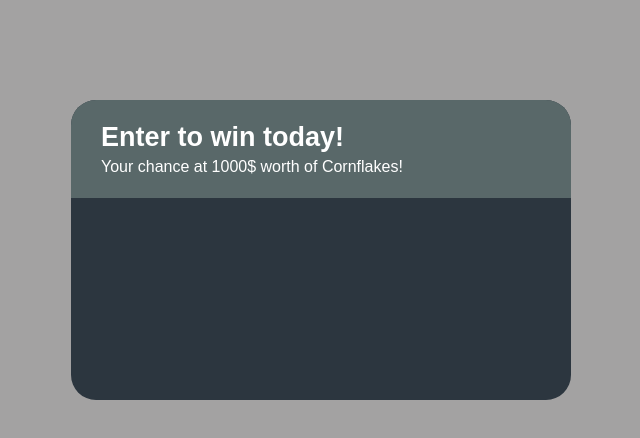
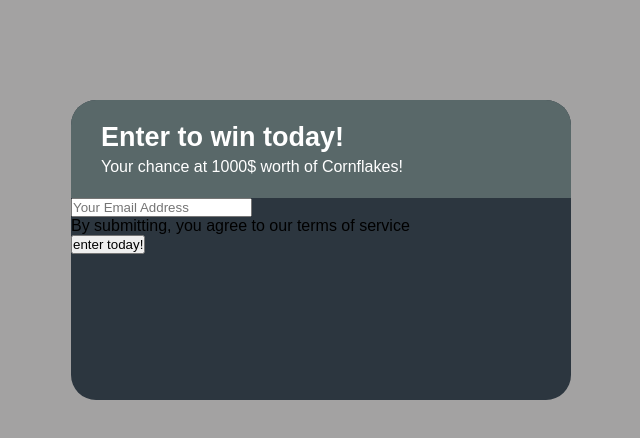
Before and after one commit to jamiev03/DailyUI--1, a plain HTML site: page sign-up-form.html in a window 1280 px wide. Shown: the whole page, without its empty margins (319-959 px from the left). Drawn offline with Linux system fonts and the light colour scheme.

Commit message:
added form

```diff
--- a/sign-up-form.html
+++ b/sign-up-form.html
@@ -13,6 +13,11 @@
             <h2>Enter to win today!</h2>
             <p>Your chance at 1000$ worth of Cornflakes!</p>
         </div>
+        <div class="form">
+            <input type="email" name="email" id="email" placeholder="Your Email Address">
+            <p>By submitting, you agree to our terms of service</p>
+        </div>
+        <button class="btn">enter today!</button>
     </div>
 </body>
 
```
